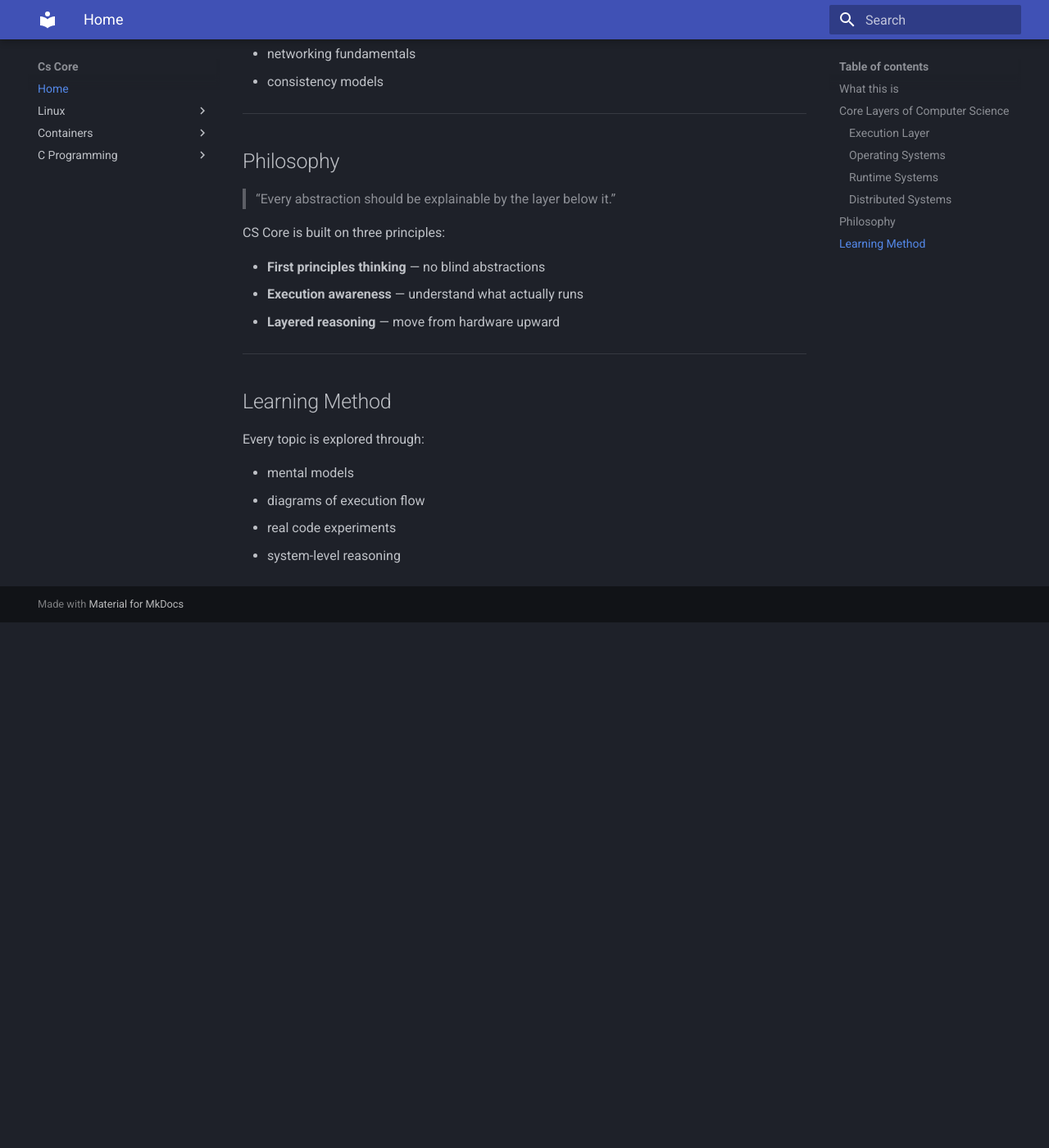
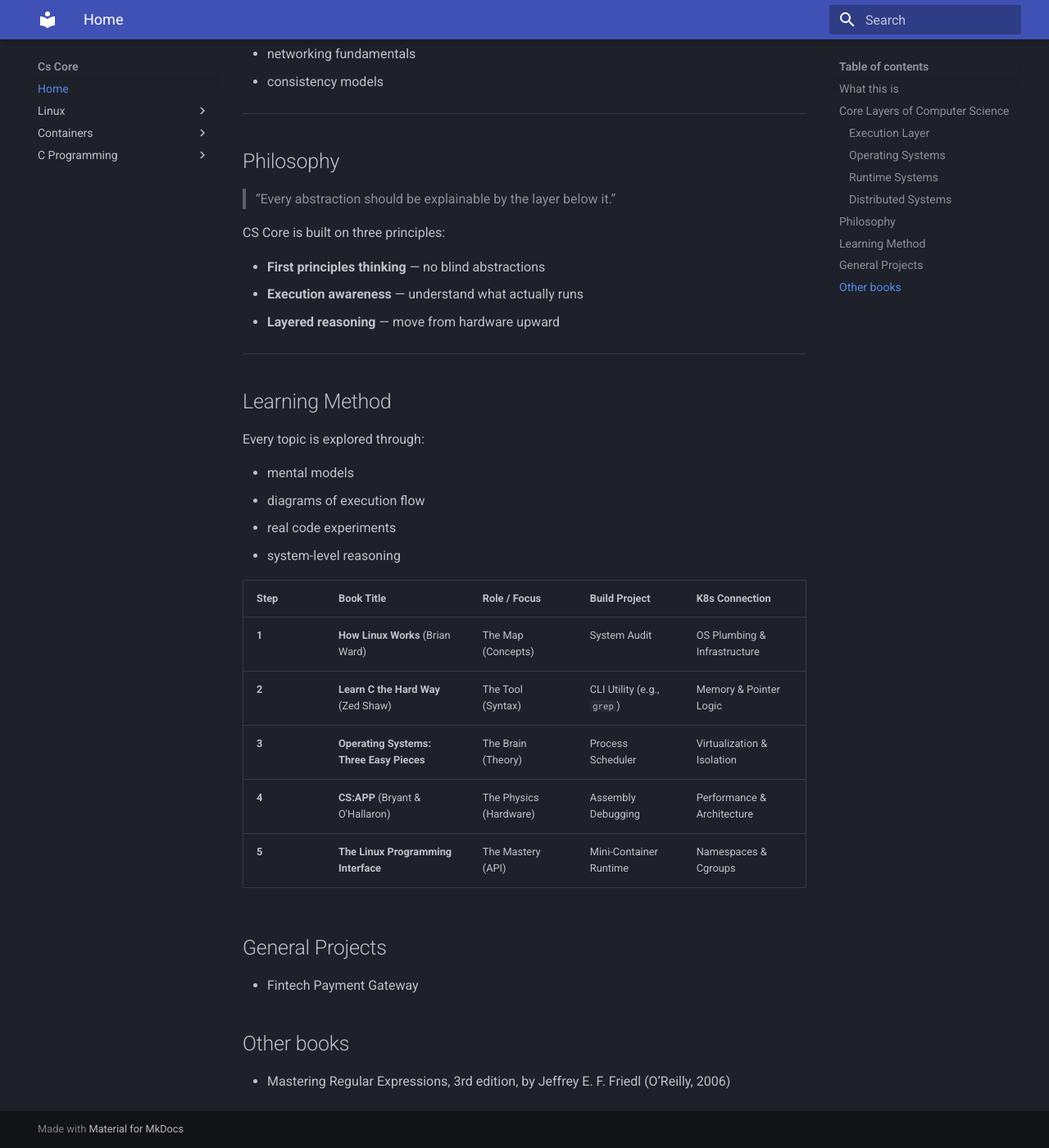
Before and after one commit to phil-ngugi/cs-core.site, an MkDocs documentation site: the page built from docs/index.md, in a window 1280 px wide and 1400 px high, scrolled down 1726 px. Shown: the whole window at 82% size. Built offline with MkDocs 1.6.1 and Material for MkDocs 9.7.7, drawn with Linux system fonts in a browser that asks for light colours; before the commit the page ends 2485 px from its top, so only the background shows below that.

Commit message:
overview

```diff
--- a/docs/index.md
+++ b/docs/index.md
@@ -83,3 +83,17 @@ Every topic is explored through:
 - diagrams of execution flow
 - real code experiments
 - system-level reasoning
+
+| Step | Book Title | Role / Focus | Build Project | K8s Connection |
+| :--- | :--- | :--- | :--- | :--- |
+| **1** | **How Linux Works** (Brian Ward) | The Map (Concepts) | System Audit | OS Plumbing & Infrastructure |
+| **2** | **Learn C the Hard Way** (Zed Shaw) | The Tool (Syntax) | CLI Utility (e.g., `grep`) | Memory & Pointer Logic |
+| **3** | **Operating Systems: Three Easy Pieces** | The Brain (Theory) | Process Scheduler | Virtualization & Isolation |
+| **4** | **CS:APP** (Bryant & O'Hallaron) | The Physics (Hardware) | Assembly Debugging | Performance & Architecture |
+| **5** | **The Linux Programming Interface** | The Mastery (API) | Mini-Container Runtime | Namespaces & Cgroups |
+
+## General Projects
+* Fintech Payment Gateway
+
+## Other books
+* Mastering Regular Expressions, 3rd edition, by Jeffrey E. F. Friedl (O’Reilly, 2006)
--- a/mkdocs.yml
+++ b/mkdocs.yml
@@ -13,7 +13,9 @@ nav:
   - Home: index.md
   - Linux:
       - Files & IO: linux/files/index.md
+      - Overview of Fundamentals: linux/overview.md
   - Containers:
       - Overview: containers/overview.md
   - C Programming:
       - UB (Undefined Behavior): c/ub.md
+      - Data Types Indepth: c/data-types.md
```
Also changed, not shown: docs/c/ub.md (+1 -1 lines), docs/linux/overview.md (added, +62 -0 lines), docs/c/data-types.md (added), 2 other files.
